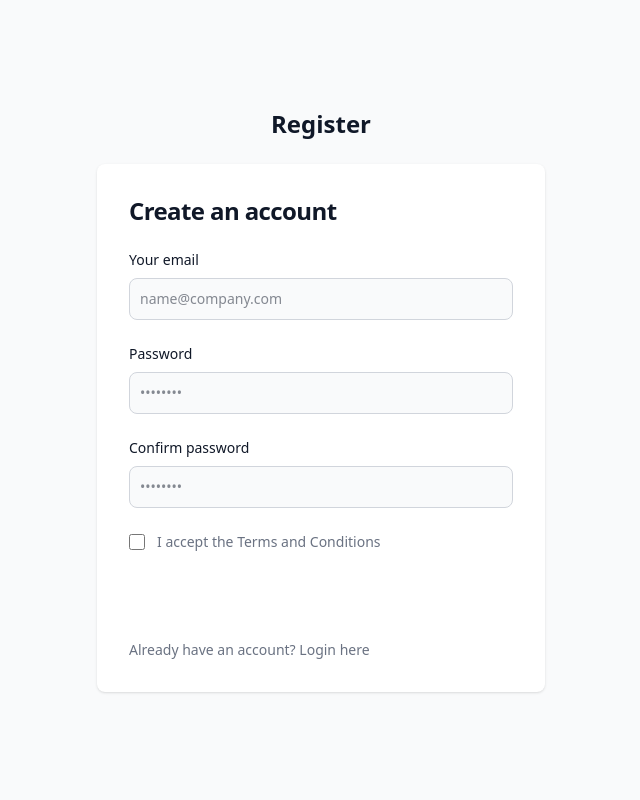
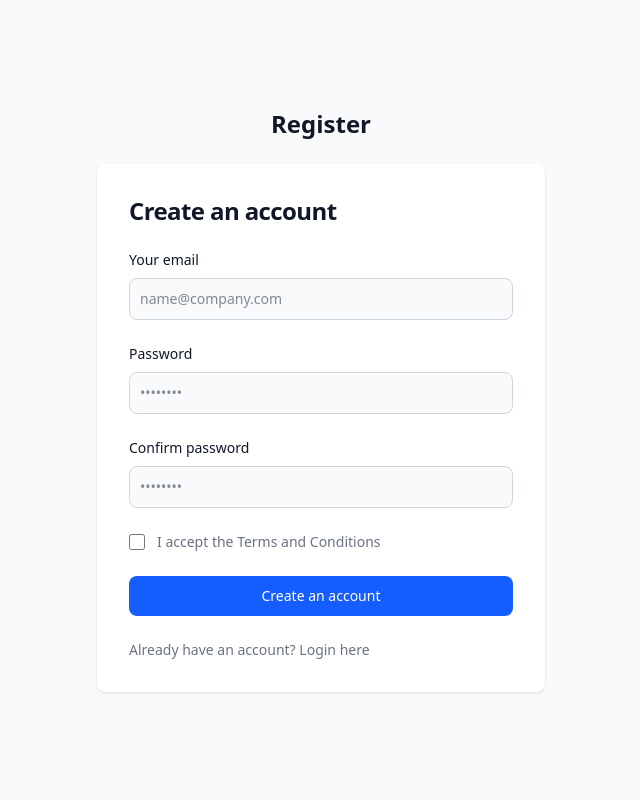
Before and after one commit to vanamos12/django-tailwind, a Django app: page /register/ in a window 1280 px wide. Shown: the whole page, without its empty margins (319-959 px from the left). Run offline with Django 5.2, Linux system fonts and the light colour scheme; style sheets or scripts are compiled from the project's sources; some libraries are stand-ins or nearby versions.

Commit message:
requirements

```diff
--- a/first_project/templates/register.html
+++ b/first_project/templates/register.html
@@ -36,7 +36,7 @@ Register
                         <label for="terms" class="font-light text-gray-500 dark:text-gray-300">I accept the <a class="font-medium text-primary-600 hover:underline dark:text-primary-500" href="#">Terms and Conditions</a></label>
                       </div>
                   </div>
-                  <button type="submit" class="w-full text-white bg-primary-600 hover:bg-primary-700 focus:ring-4 focus:outline-none focus:ring-primary-300 font-medium rounded-lg text-sm px-5 py-2.5 text-center dark:bg-primary-600 dark:hover:bg-primary-700 dark:focus:ring-primary-800">Create an account</button>
+                  <button type="submit" class="w-full text-white bg-blue-600 hover:bg-primary-700 focus:ring-4 focus:outline-none focus:ring-primary-300 font-medium rounded-lg text-sm px-5 py-2.5 text-center dark:bg-primary-600 dark:hover:bg-primary-700 dark:focus:ring-primary-800">Create an account</button>
                   <p class="text-sm font-light text-gray-500 dark:text-gray-400">
                       Already have an account? <a href="#" class="font-medium text-primary-600 hover:underline dark:text-primary-500">Login here</a>
                   </p>
```
Also changed, not shown: requirements.txt (added, +29 -0 lines).
